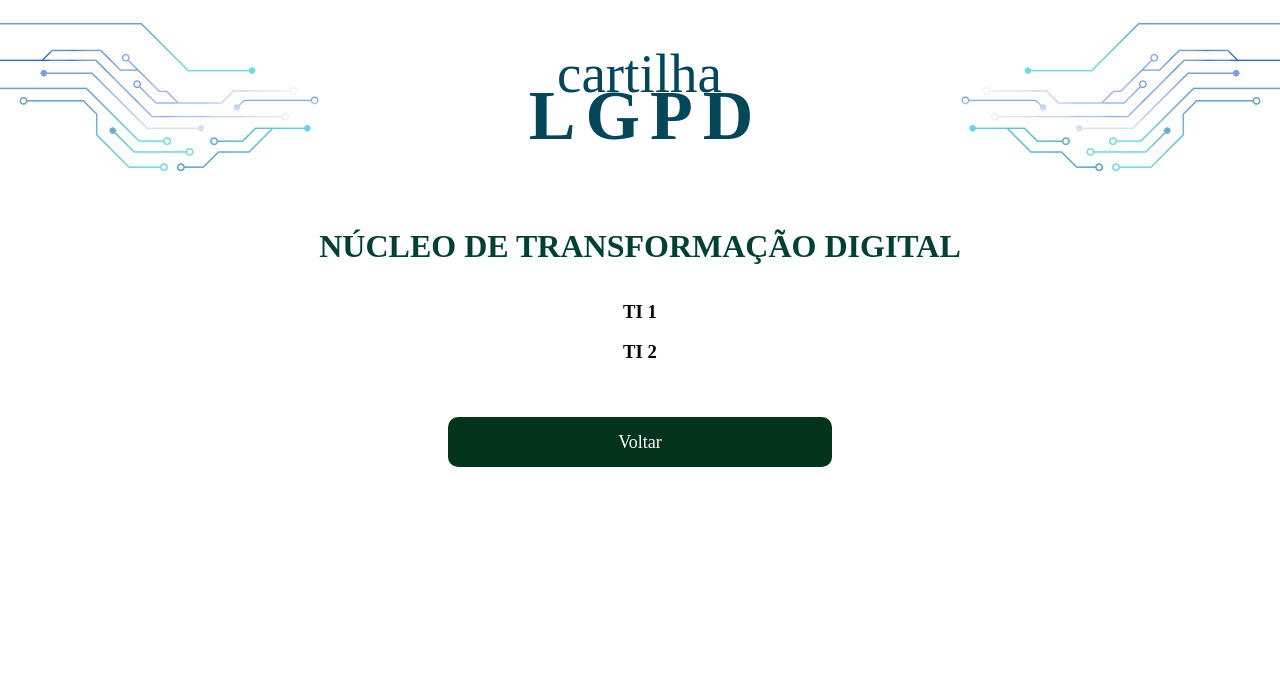
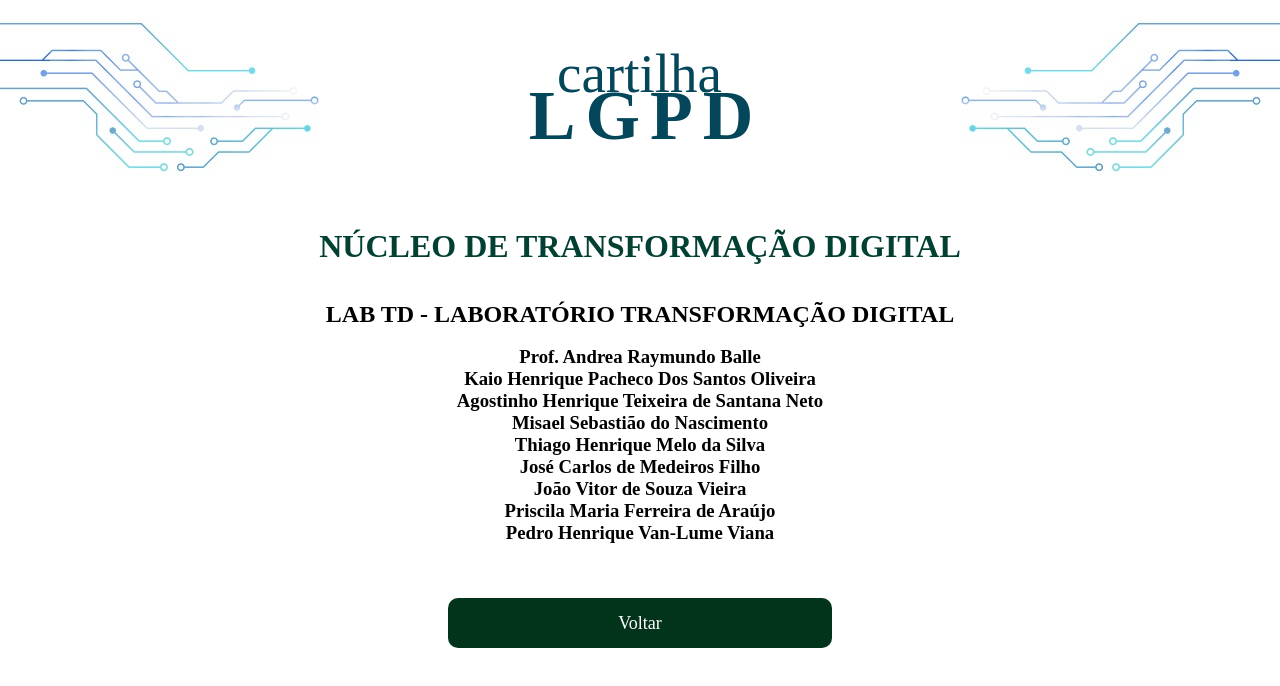
Before and after one commit to labtdunifbv/labtdunifbv.github.io, a React (Create React App) app in the folder front-end/: page /transformacao in a window 1280 px wide. Shown: the top 686 px of the page. Built offline with nearby package versions, Linux system fonts and the light colour scheme.

Commit message:
atualizacao do home e sobre

```diff
--- a/front-end/src/pages/About/Design.js
+++ b/front-end/src/pages/About/Design.js
@@ -14,9 +14,26 @@ function Design() {
             <h1>NÚCLEO DESIGN</h1>
             <br></br>
             <br></br>
-            <h3>Designer 1</h3>
+            <h2>IDEIA - ESCRITÓRIO EXPERIMENTAL DE DESIGN</h2>
             <br></br>
-            <h3>Designer 2</h3>
+            <h3>
+            Prof. Arthur de Oliveira Filho
+            </h3>
+            <h3>
+            Beatriz Mota
+            </h3>
+            <h3>
+            Julia Belian
+            </h3>
+            <h3>
+            Luana Celine
+            </h3>
+            <h3>
+            Assíria Rocha
+            </h3>
+            <h3>
+            Rayna Cavalcante
+            </h3>
             <br></br>
             <br></br>
             <br></br>
--- a/front-end/src/pages/About/Transformacao.js
+++ b/front-end/src/pages/About/Transformacao.js
@@ -14,9 +14,35 @@ function Transformacao() {
             <h1>NÚCLEO DE TRANSFORMAÇÃO DIGITAL</h1>
             <br></br>
             <br></br>
-            <h3>TI 1</h3>
+            <h2>LAB TD - LABORATÓRIO TRANSFORMAÇÃO DIGITAL</h2>
             <br></br>
-            <h3>TI 2</h3>
+            <h3>
+            Prof. Andrea Raymundo Balle
+            </h3>
+            <h3>
+            Kaio Henrique Pacheco Dos Santos Oliveira
+            </h3>
+            <h3>
+            Agostinho Henrique Teixeira de Santana Neto
+            </h3>
+            <h3>
+            Misael Sebastião do Nascimento
+            </h3>
+            <h3>
+            Thiago Henrique Melo da Silva
+            </h3>
+            <h3>
+            José Carlos de Medeiros Filho
+            </h3>
+            <h3>
+            João Vitor de Souza Vieira
+            </h3>
+            <h3>
+            Priscila Maria Ferreira de Araújo
+            </h3>
+            <h3>
+            Pedro Henrique Van-Lume Viana
+            </h3>
             <br></br>
             <br></br>
             <br></br>
--- a/front-end/src/pages/Home/styles.css
+++ b/front-end/src/pages/Home/styles.css
@@ -17,7 +17,7 @@
 .btn-c {
     padding-left: 10px;
     padding-right: 10px;
-    height: 230px;
+    height: 170px;
     width: 48%;
     border-radius: 10px;
     background-color: var(--dark-blue);
@@ -36,7 +36,7 @@
 .btn-d {
     padding-left: 10px;
     padding-right: 10px;
-    height: 230px;
+    height: 170px;
     width: 48%;
     border-radius: 10px;
     background-color: var(--light-blue);
@@ -55,7 +55,7 @@
 .btn-s {
     padding-left: 10px;
     padding-right: 10px;
-    height: 230px;
+    height: 170px;
     width: 48%;
     border-radius: 10px;
     background-color: var(--dark-green);
@@ -74,7 +74,7 @@
 .btn-u {
     padding-left: 10px;
     padding-right: 10px;
-    height: 230px;
+    height: 170px;
     width: 48%;
     border-radius: 10px;
     background-color: var(--opaque-green);
```
